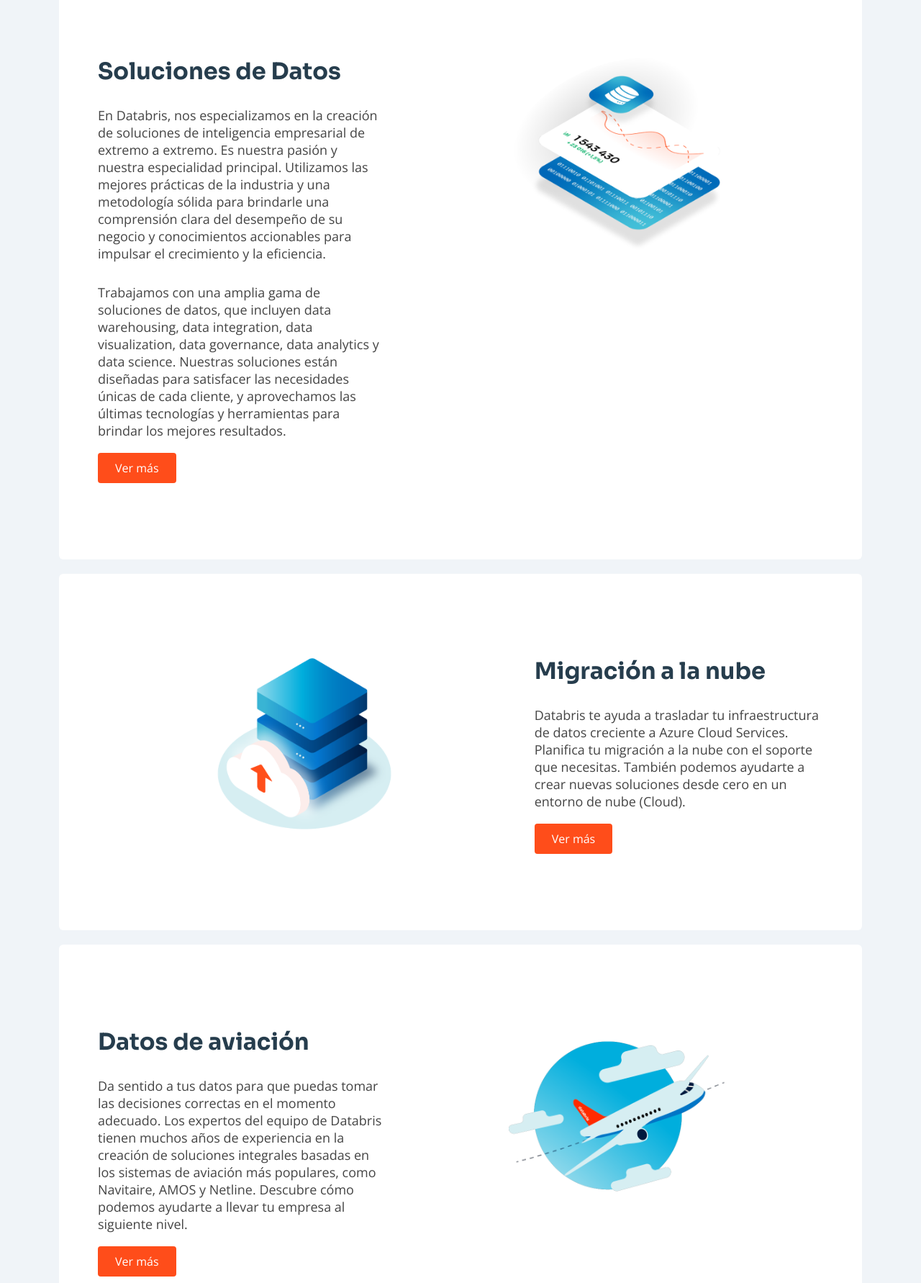
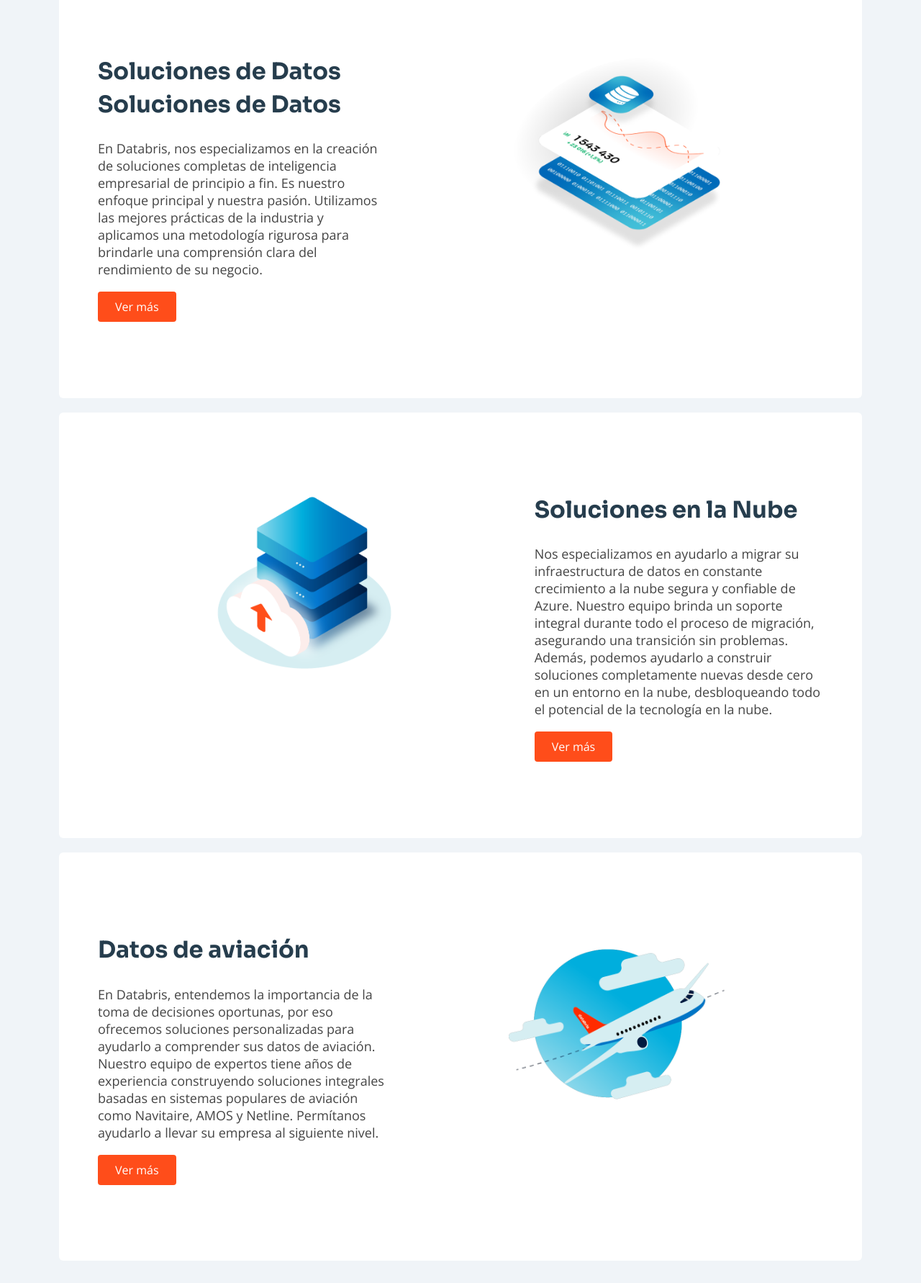
Before and after one commit to KamilKap90/databris-static, a plain HTML site: page es/index.html in a window 1280 px wide. Shown: the part 1620-3402 px from the top of the page at 72% size. Drawn offline with nearby package versions, Linux system fonts and the light colour scheme.

Commit message:
Change texts

```diff
--- a/es/index.html
+++ b/es/index.html
@@ -215,8 +215,8 @@
                 <div id="serv-bi" class="row">
                   <div class="col-lg-5 order-2 order-lg-1 mt-3 mt-lg-0 p-3">
                     <h2><b>Soluciones de Datos</b></h2>
-                    <p>En Databris, nos especializamos en la creación de soluciones de inteligencia empresarial de extremo a extremo. Es nuestra pasión y nuestra especialidad principal. Utilizamos las mejores prácticas de la industria y una metodología sólida para brindarle una comprensión clara del desempeño de su negocio y conocimientos accionables para impulsar el crecimiento y la eficiencia.</p>
-                    <p>Trabajamos con una amplia gama de soluciones de datos, que incluyen data warehousing, data integration, data visualization, data governance, data analytics y data science. Nuestras soluciones están diseñadas para satisfacer las necesidades únicas de cada cliente, y aprovechamos las últimas tecnologías y herramientas para brindar los mejores resultados.</p>
+                    <h2><b>Soluciones de Datos</b></h2>
+                    <p>En Databris, nos especializamos en la creación de soluciones completas de inteligencia empresarial de principio a fin. Es nuestro enfoque principal y nuestra pasión. Utilizamos las mejores prácticas de la industria y aplicamos una metodología rigurosa para brindarle una comprensión clara del rendimiento de su negocio.</p>
                     <a href="data.html" class="button-services">Ver más</a>
                   </div>
                   <div class="col-lg-7 order-1 order-lg-2 mt-lg-0 p-3 text-center">
@@ -232,11 +232,8 @@
                     <a href="cloud.html"><img src="../assets/img/services/cloudmig.png" alt="" class="img-fluid" /></a>
                   </div>
                   <div class="col-lg-5 mt-3 mt-lg-0 p-3">
-                    <h2><b>Migración a la nube</b></h2>
-                    <p>Databris te ayuda a trasladar tu infraestructura de datos creciente a Azure Cloud Services.
-                      Planifica tu migración a la nube con el soporte que necesitas.
-                      También podemos ayudarte a crear nuevas soluciones desde cero en un entorno de nube (Cloud).
-                    </p>
+                    <h2><b>Soluciones en la Nube</b></h2>
+                    <p>Nos especializamos en ayudarlo a migrar su infraestructura de datos en constante crecimiento a la nube segura y confiable de Azure. Nuestro equipo brinda un soporte integral durante todo el proceso de migración, asegurando una transición sin problemas. Además, podemos ayudarlo a construir soluciones completamente nuevas desde cero en un entorno en la nube, desbloqueando todo el potencial de la tecnología en la nube.</p>
                     <a href="cloud.html" class="button-services">Ver más</a>
                   </div>
                 </div>
@@ -247,11 +244,7 @@
                 <div class="row">
                   <div class="col-lg-5 order-2 order-lg-1 mt-3 mt-lg-0 p-3">
                     <h2><b>Datos de aviación</b></h2>
-                    <p>Da sentido a tus datos para que puedas tomar las decisiones correctas en el momento adecuado.
-                      Los expertos del equipo de Databris tienen muchos años de experiencia en la creación de soluciones integrales basadas en los sistemas de
-                       aviación más populares, como Navitaire, AMOS y Netline.
-                      Descubre cómo podemos ayudarte a llevar tu empresa al siguiente nivel.
-                    </p>
+                    <p>En Databris, entendemos la importancia de la toma de decisiones oportunas, por eso ofrecemos soluciones personalizadas para ayudarlo a comprender sus datos de aviación. Nuestro equipo de expertos tiene años de experiencia construyendo soluciones integrales basadas en sistemas populares de aviación como Navitaire, AMOS y Netline. Permítanos ayudarlo a llevar su empresa al siguiente nivel.</p>
                     <a href="aviation.html" class="button-services">Ver más</a>
                   </div>
                   <div class="col-lg-7 order-1 order-lg-2 text-center">
```
Also changed, not shown: index.html (+5 -11 lines).
